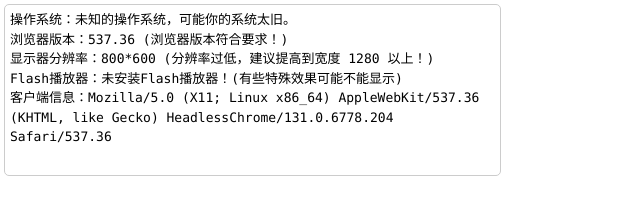
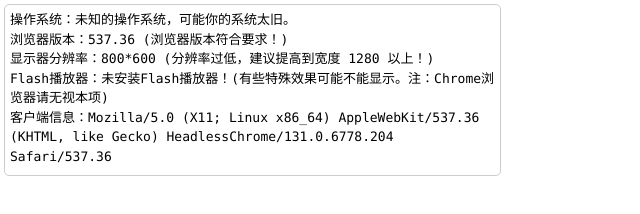
Before and after one commit to shencore/shencore.github.io, a plain HTML site: page ceshi.html in a window 1280 px wide. Shown: the whole page, without its empty margins (0-640 px from the left). Drawn offline with Linux system fonts and the light colour scheme.

Commit message:
对非IE相关参数添加注释
Chrome可能无法获取flash情况；
其他浏览器版本号与IE没什么关系

```diff
--- a/ceshi.html
+++ b/ceshi.html
@@ -42,7 +42,7 @@ var app = {
 	 var flash = new ActiveXObject('ShockwaveFlash.ShockwaveFlash');
 	  return '已安装Flash播放器！(有可能用到Flash播放)';
 	 }catch(e){
-	 return '未安装Flash播放器！(有些特殊效果可能不能显示)'
+	 return '未安装Flash播放器！(有些特殊效果可能不能显示。注：Chrome浏览器请无视本项)'
 	 }
 	},
 	UA:window.navigator.userAgent
@@ -50,7 +50,7 @@ var app = {
 
 var outpub =[
 '操作系统：'+app.os(),
-'浏览器版本：'+app.version  +( app.version < 7 ? ' (浏览器版本过低建议升级浏览器！)' : ' (浏览器版本符合要求！)' ),
+'浏览器版本：'+app.version  +( app.version < 7 ? ' (浏览器版本过低建议升级浏览器！注：如果您使用的是非IE浏览器，请无视本项)' : ' (浏览器版本符合要求！)' ),
 '显示器分辨率：'+app.screen.width +'*'+ app.screen.height +  ( app.screen.width < 1280 ? ' (分辨率过低，建议提高到宽度 1280 以上！) ' : ' (分辨率完全符合要求！)') ,
 'Flash播放器：'+app.is_flash(),
 '客户端信息：'+ app.UA
```
